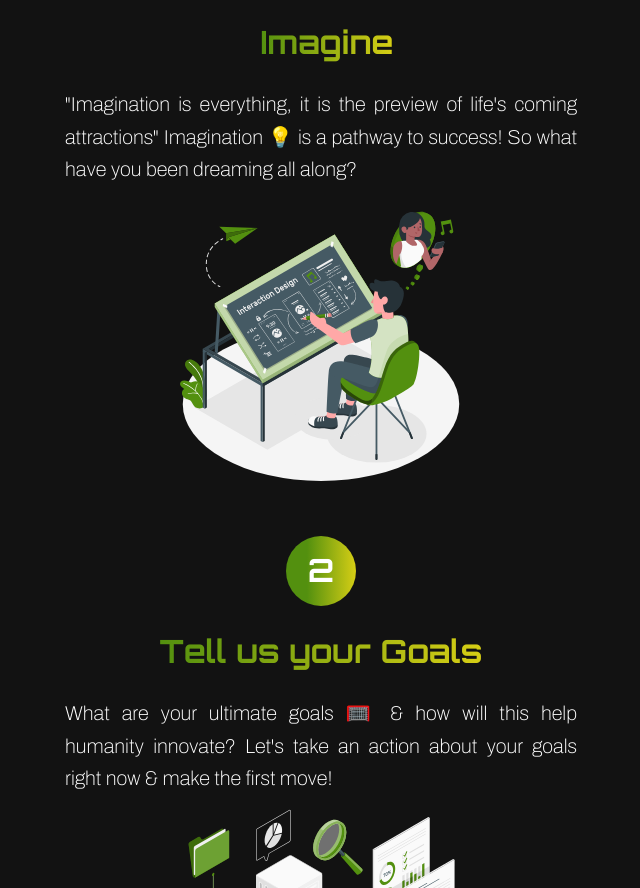
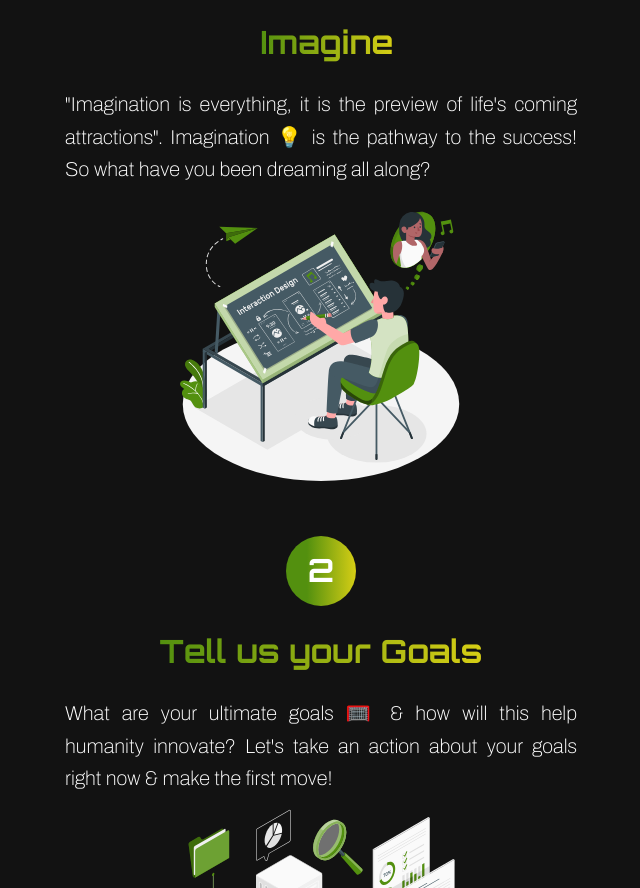
Before and after one commit to CaptainUnknown/Web3naut, a website built with Parcel: page index.html in a window 1280 px wide. Shown: the part 995-1883 px from the top of the page, without its empty margins (319-959 px from the left). Built offline with nearby package versions, Linux system fonts and the light colour scheme.

Commit message:
Fixed grammar

```diff
--- a/index.html
+++ b/index.html
@@ -236,7 +236,7 @@
           </div>
           <span class="home-text020">
             &quot;Imagination is everything, it is the preview of life&apos;s
-            coming attractions&quot; Imagination 💡 is a pathway to success! So
+            coming attractions&quot;. Imagination 💡 is the pathway to the success! So
             what have you been dreaming all along?
           </span>
           <img
```
